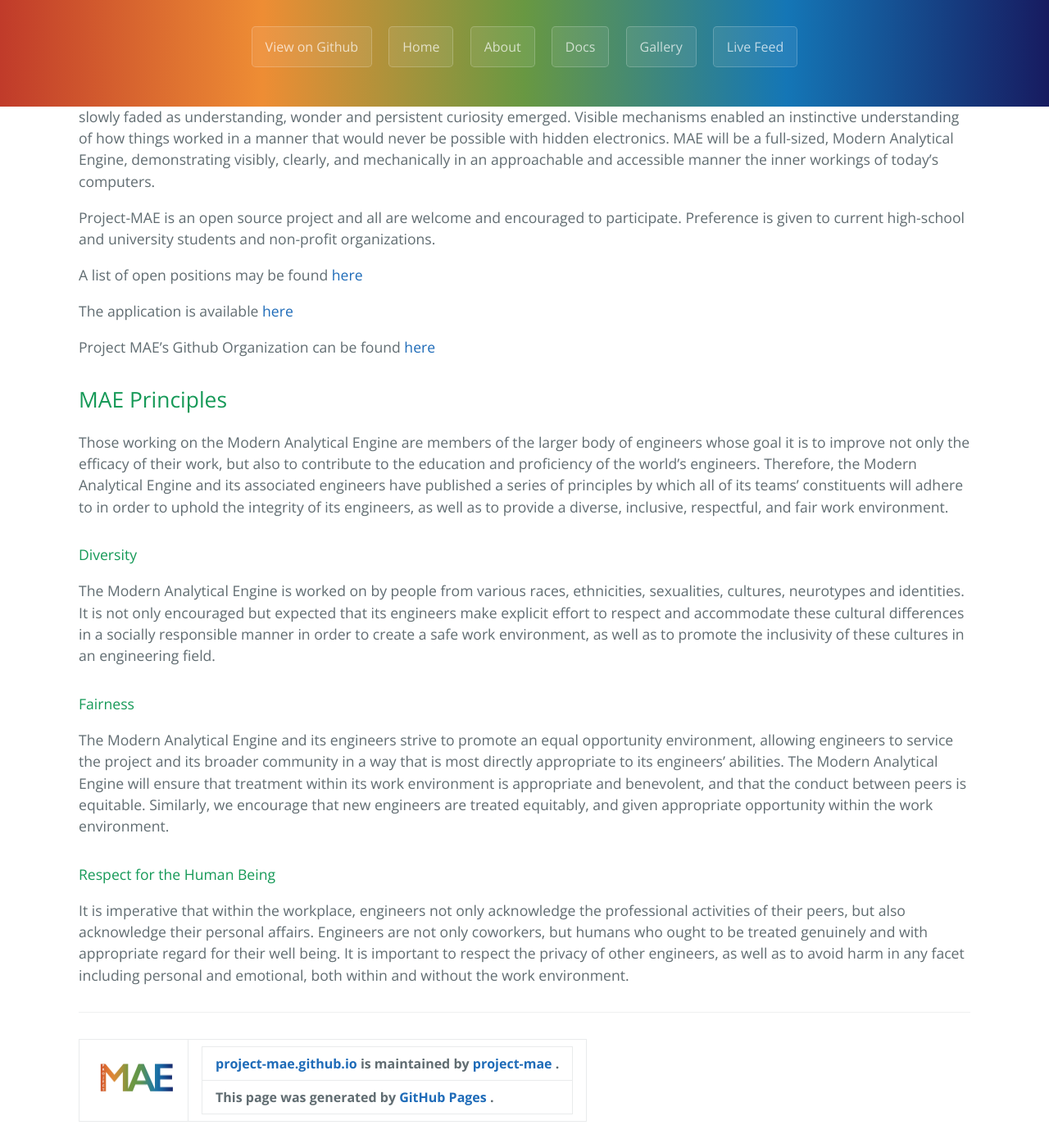
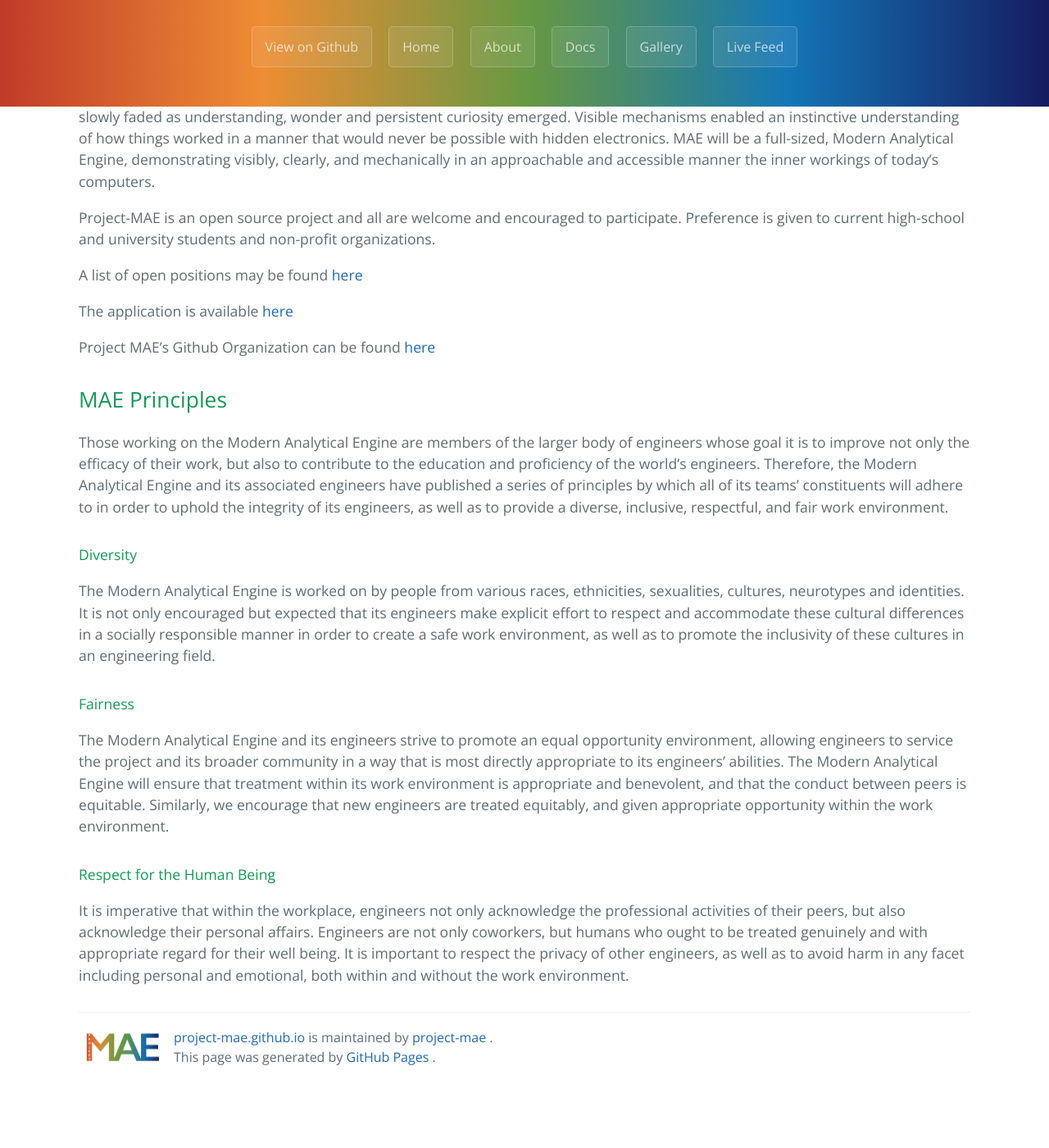
Before and after one commit to project-mae/project-mae.github.io, a Jekyll site: the page built from index.md, in a window 1280 px wide and 1400 px high, scrolled down 625 px. Shown: the whole window at 82% size. Built offline with Jekyll 4.4.1, drawn with Linux system fonts in a browser that asks for light colours; our own code applies the rules of GitHub Pages for plain Markdown files; after the commit the page ends 1959 px from its top, so only the background shows below that.

```diff
--- a/_layouts/default.html
+++ b/_layouts/default.html
@@ -24,7 +24,7 @@
         <span class="site-footer-owner">
           <table>
             <tr>
-              <td><img src='/images/logo.png' width=100></td>
+              <td><img class='img-top' src='/images/logo.png' width=100></td>
               <td>
                 <table>
                   <tr>
--- a/_sass/jekyll-theme-cayman.scss
+++ b/_sass/jekyll-theme-cayman.scss
@@ -32,6 +32,10 @@
   //width: 100%;
 //}
 //
+
+.img-top {
+padding-top: 0.5rem
+}
 
 body {
   padding: 0;
@@ -330,8 +334,7 @@
 
     th,
     td {
-      padding: 0.5rem 1rem;
-      border: 1px solid $table-border-color;
+      padding: 0rem 1rem 0rem 0rem ;
     }
   }
 
@@ -361,7 +364,7 @@
 }
 
 .site-footer {
-  padding-top: 2rem;
+  padding-top: 1rem;
   margin-top: 2rem;
   border-top: solid 1px $hr-border-color;
 
@@ -380,7 +383,7 @@
 
 .site-footer-owner {
   display: block;
-  font-weight: bold;
+  border: none
 }
 
 .site-footer-credits {
```
